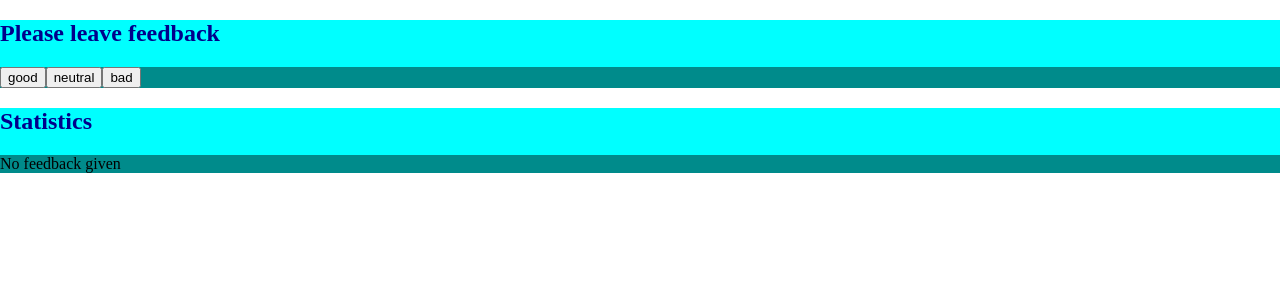
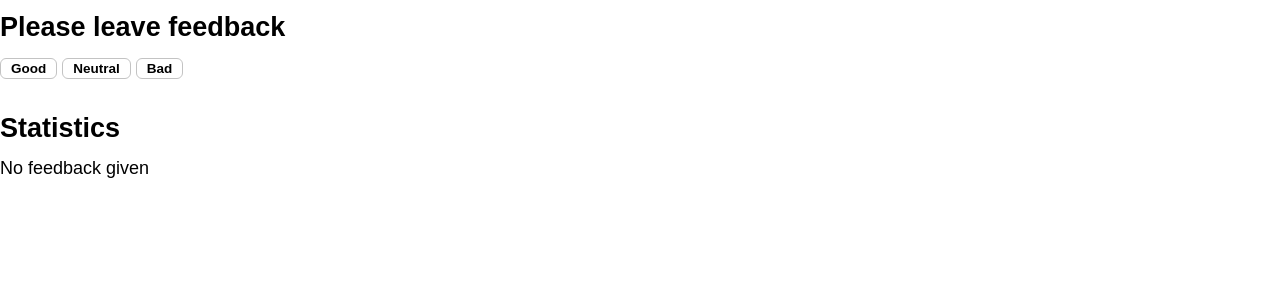
Before and after one commit to NikitaShpanko/goit-react-hw-04-hooks-feedback, a React (Create React App) app: page / in a window 1280 px wide. Shown: the top 300 px of the page. Built offline with nearby package versions, Linux system fonts and the light colour scheme.

Commit message:
sort of styled

```diff
--- a/src/components/App/FeedbackOptions/FeedbackOptions.jsx
+++ b/src/components/App/FeedbackOptions/FeedbackOptions.jsx
@@ -4,7 +4,7 @@ const FeedbackOptions = ({ options, onLeaveFeedback }) => {
   return (
     <>
       {options.map((name) => (
-        <button type="button" key={name} name={name} onClick={onLeaveFeedback}>
+        <button className={css.button} type="button" key={name} name={name} onClick={onLeaveFeedback}>
           {name}
         </button>
       ))}
--- a/src/components/App/FeedbackOptions/FeedbackOptions.module.css
+++ b/src/components/App/FeedbackOptions/FeedbackOptions.module.css
@@ -0,0 +1,21 @@
+.button {
+  font-size: 75%;
+  font-weight: bold;
+  padding: 2px 10px;
+  border: 1px solid #c3c3c3;
+  border-radius: 6px;
+  text-transform: capitalize;
+  background: none;
+}
+
+.button:hover {
+  background: linear-gradient(#4594fd, #0e6ce8);
+}
+
+.button:active {
+  border: 2px solid black;
+}
+
+.button:not(:last-child) {
+  margin-right: 5px;
+}
--- a/src/components/App/Section/Section.module.css
+++ b/src/components/App/Section/Section.module.css
@@ -1,11 +1,13 @@
-.section {
-  background-color: aqua;
+.section:not(:last-child) {
+  margin-bottom: 20px;
 }
 
 .title {
-  color: darkblue;
+  margin: 0;
+  font-size: 150%;
+  line-height: 2;
 }
 
 .content {
-  background-color: darkcyan;
+  line-height: 1.5;
 }
--- a/src/index.css
+++ b/src/index.css
@@ -20,4 +20,6 @@ li {
 }
 
 #root {
+  font-family: sans-serif;
+  font-size: 18px;
 }
--- a/src/js/titleCase.js
+++ /dev/null
@@ -1,5 +0,0 @@
-function titleCase(text) {
-  return text.slice(0, 1).toUpperCase() + text.slice(1).toLowerCase();
-}
-
-export default titleCase;
```
